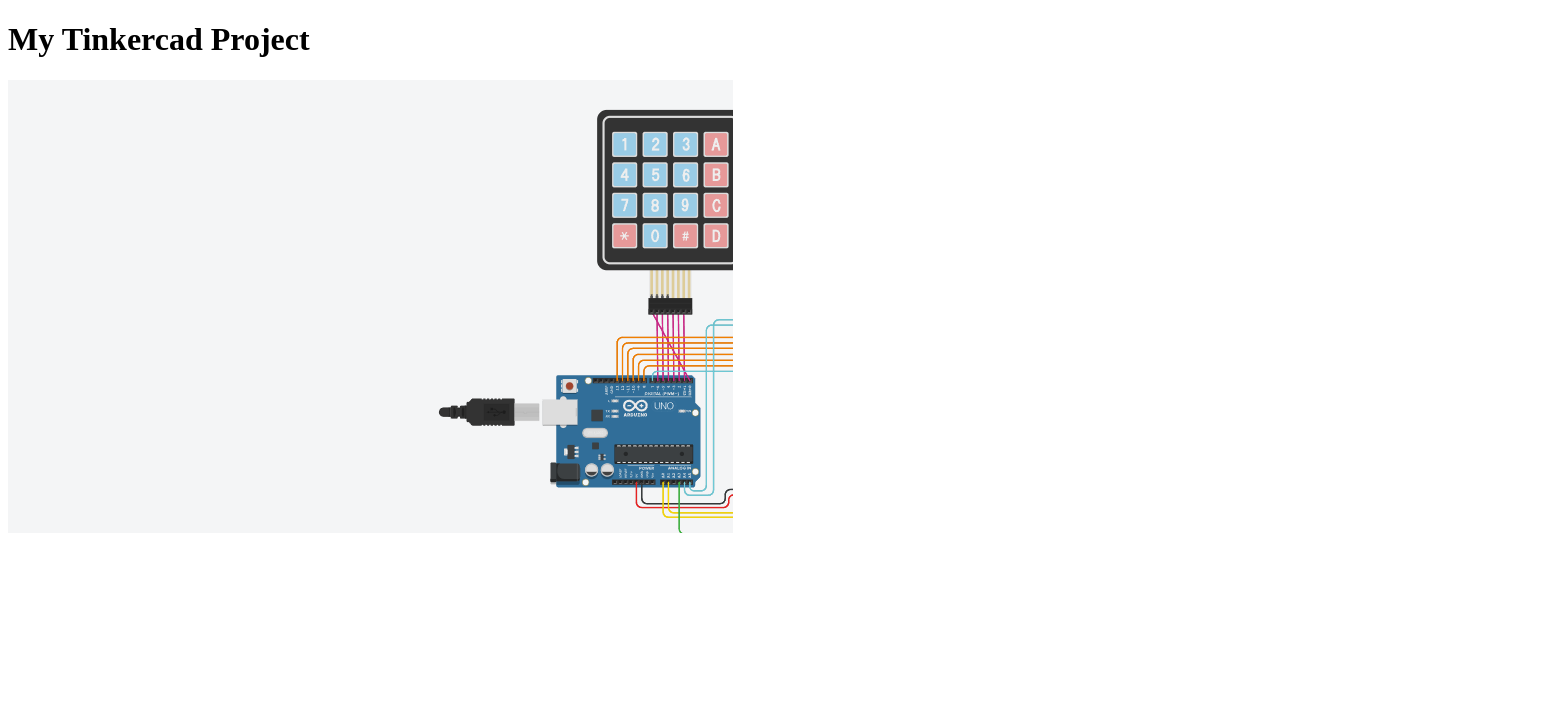
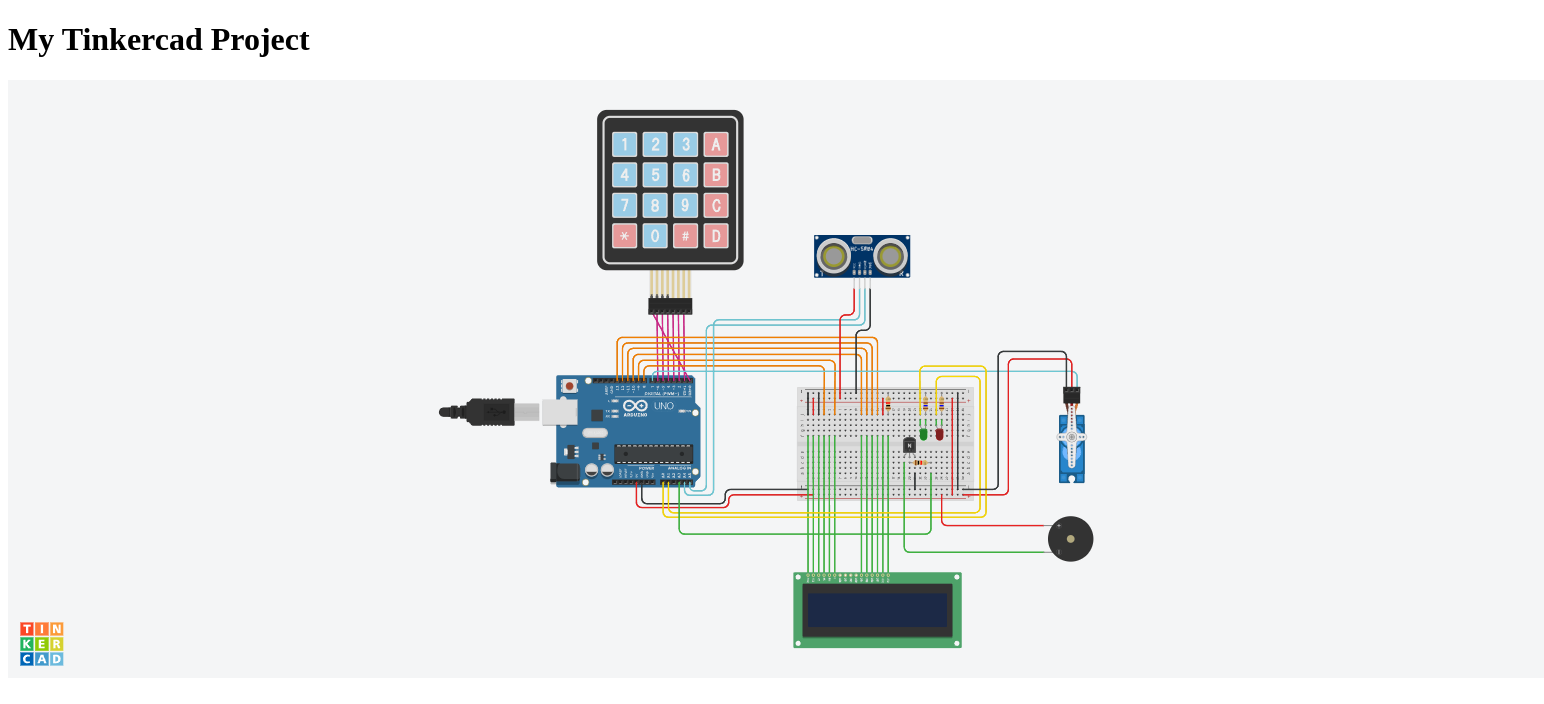
Before and after one commit to malli13193/smart-Door-Lock-System-using-Arduino, a plain HTML site: page index.html in a window 1280 px wide. Shown: the whole page, 1544 px wide, since content can reach past the window. Drawn offline with Linux system fonts and the light colour scheme.

Commit message:
Update index.html

```diff
--- a/index.html
+++ b/index.html
@@ -7,6 +7,6 @@
 </head>
 <body>
     <h1>My Tinkercad Project</h1>
-    <iframe width="725" height="453" src="https://github.com/malli13193/smart-Door-Lock-System-using-Arduino/blob/main/Copy%20of%20Door%20Lock%20System%20using%20Arduino.png" frameborder="0" marginwidth="0" marginheight="0" scrolling="no"></iframe>
+    <img src="https://github.com/malli13193/smart-Door-Lock-System-using-Arduino/blob/main/Copy%20of%20Door%20Lock%20System%20using%20Arduino.png" alt="Smart Door Lock System using Arduino">
 </body>
 </html>
```
